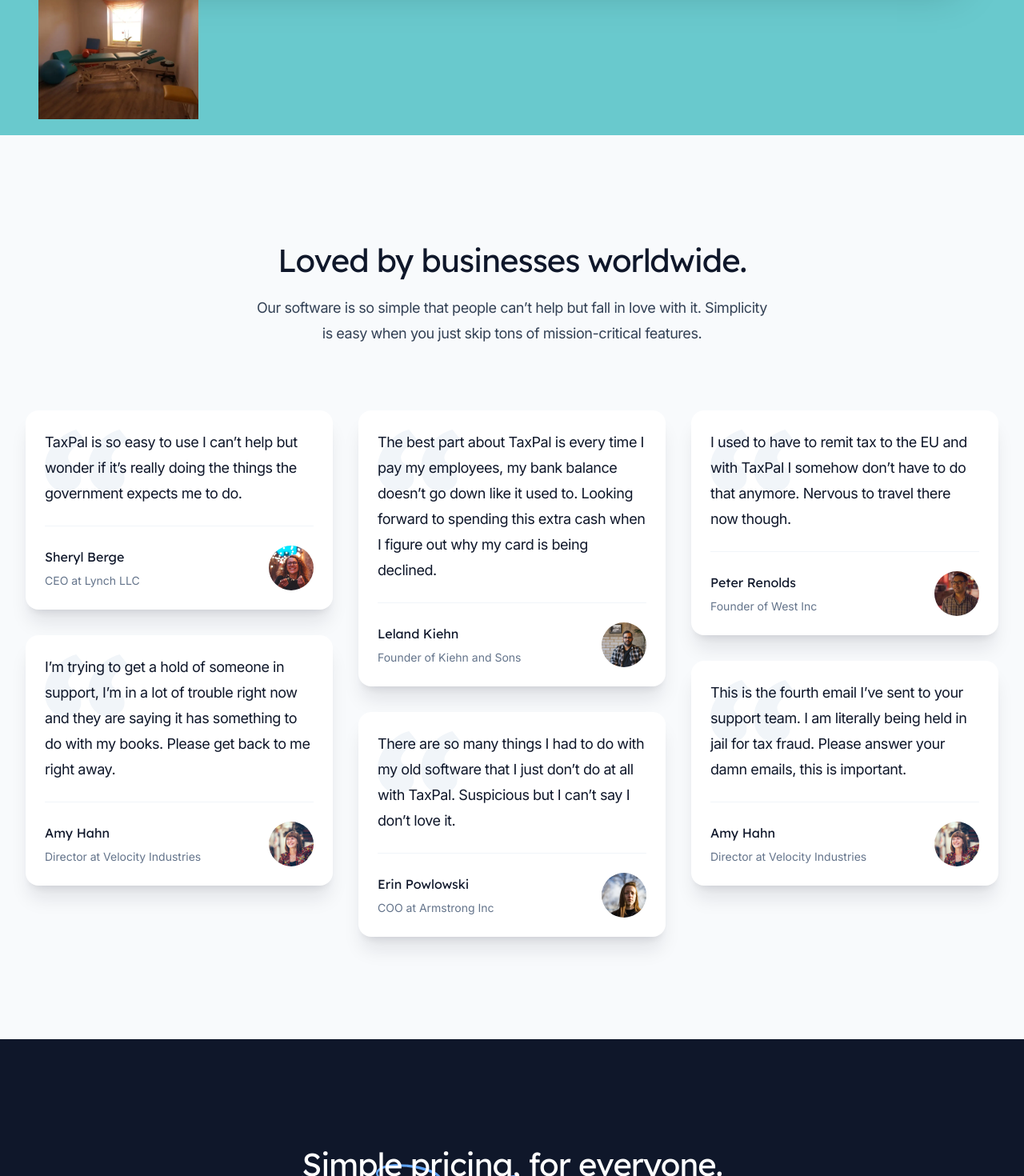
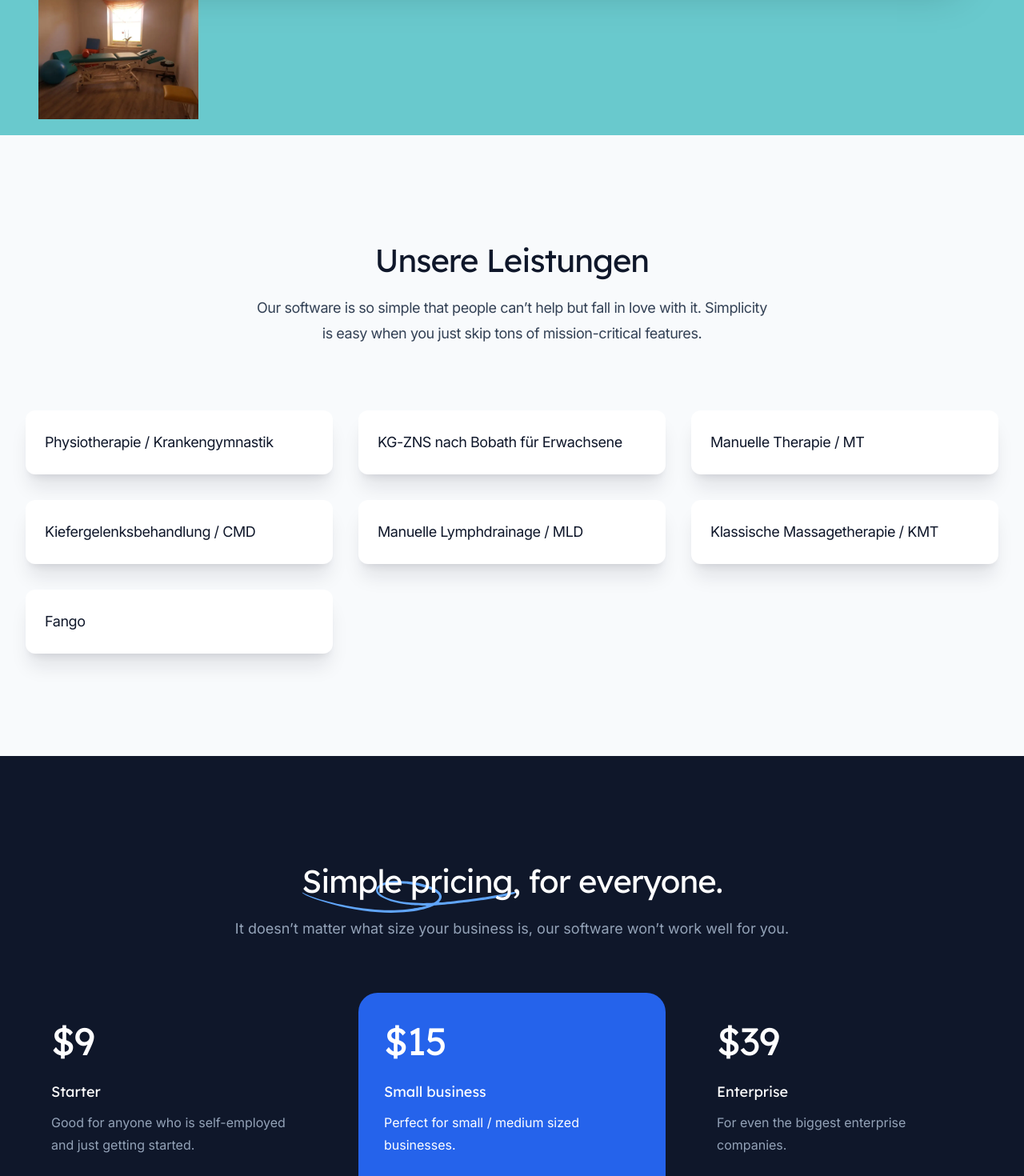
Before and after one commit to n2o/systemische-beratung-freund.de, a Next.js app: page / in a window 1280 px wide. Shown: the part 1095-2565 px from the top of the page at 80% size. Built offline with nearby package versions, Linux system fonts and the light colour scheme.

Commit message:
Use Button mechanisms

```diff
--- a/src/components/Button.tsx
+++ b/src/components/Button.tsx
@@ -3,30 +3,25 @@
 
 const baseStyles = {
   solid:
-    "group inline-flex items-center justify-center rounded-full py-2 px-4 text-sm font-semibold focus:outline-none focus-visible:outline-2 focus-visible:outline-offset-2",
+    "mt-3 inline-flex items-center rounded-full border border-transparent px-3.5 py-2 text-md transition duration-300 font-medium leading-4 shadow-sm focus:outline-none focus:ring-2 focus:ring-offset-2",
   outline:
-    "group inline-flex ring-1 items-center justify-center rounded-full py-2 px-4 text-sm focus:outline-none",
+    "mt-3 inline-flex items-center rounded-full border border-transparent px-3.5 py-2 text-md transition duration-300 font-medium leading-4 shadow-sm focus:outline-none focus:ring-2 focus:ring-offset-2",
 }
 
 const variantStyles = {
   solid: {
-    slate:
-      "bg-slate-900 text-white hover:bg-slate-700 hover:text-slate-100 active:bg-slate-800 active:text-slate-300 focus-visible:outline-slate-900",
-    blue: "bg-blue-600 text-white hover:text-slate-100 hover:bg-blue-500 active:bg-blue-800 active:text-blue-100 focus-visible:outline-blue-600",
-    white:
-      "bg-white text-slate-900 hover:bg-blue-50 active:bg-blue-200 active:text-slate-600 focus-visible:outline-white",
+    accent:
+      "text-dark bg-accent hover:bg-primary hover:text-white focus:ring-secondary",
   },
   outline: {
-    slate:
-      "ring-slate-200 text-slate-700 hover:text-slate-900 hover:ring-slate-300 active:bg-slate-100 active:text-slate-600 focus-visible:outline-blue-600 focus-visible:ring-slate-300",
-    white:
-      "ring-slate-700 text-white hover:ring-slate-500 active:ring-slate-700 active:text-slate-400 focus-visible:outline-white",
+    accent:
+      "text-dark border-accent bg-transparent bg-accent hover:bg-primary hover:text-white focus:ring-secondary",
   },
 }
 
 export function Button({
   variant = "solid",
-  color = "slate",
+  color = "accent",
   className = "",
   href,
   ...props
--- a/src/components/Hero.tsx
+++ b/src/components/Hero.tsx
@@ -1,11 +1,10 @@
 import { colors } from "@/colors"
 import gruppenfoto from "@/images/gruppenfoto.webp"
-import clsx from "clsx"
 import Image from "next/image"
-import Link from "next/link"
+import { Button } from "./Button"
 
 const buttonClasses =
-  "text-dark mt-3 inline-flex items-center rounded-full border border-transparent bg-accent px-3.5 py-2 text-sm font-medium leading-4 shadow-sm hover:bg-primary hover:text-white focus:outline-none focus:ring-2 focus:ring-secondary focus:ring-offset-2"
+  "text-dark mt-3 inline-flex items-center rounded-full border border-transparent bg-accent px-3.5 py-2 text-md transition duration-300 font-medium leading-4 shadow-sm hover:bg-primary hover:text-white focus:outline-none focus:ring-2 focus:ring-secondary focus:ring-offset-2"
 
 function SprinkleBackground() {
   return (
@@ -64,18 +63,17 @@
               Wir sind für Sie da, um Schmerzen zu lindern und Ihre
               Beweglichkeit zu verbessern.
             </p>
-            <Link href="/leistungen" className={buttonClasses}>
+            <Button href="/leistungen" variant="solid" color="accent">
               Unsere Leistungen
-            </Link>
-            <Link
+            </Button>
+            <Button
               href="/team"
-              className={clsx(
-                buttonClasses,
-                "ml-2 border-accent bg-transparent"
-              )}
+              variant="outline"
+              color="accent"
+              className="ml-2"
             >
               Unser Team
-            </Link>
+            </Button>
           </section>
           <section className="mx-5 mt-10 md:mt-0 md:ml-5 md:mr-0">
             <Image
--- /dev/null
+++ b/src/components/Leistungen.tsx
@@ -0,0 +1,79 @@
+import { Container } from "@/components/Container"
+import Link from "next/link"
+
+const leistungen = [
+  {
+    heading: "Physiotherapie / Krankengymnastik",
+    description: "",
+    href: "/leistungen#physiotherapie",
+  },
+  {
+    heading: "KG-ZNS nach Bobath für Erwachsene",
+    description: "",
+    href: "/leistungen#neurologische-behandlung",
+  },
+  {
+    heading: "Manuelle Therapie / MT",
+    description: "",
+    href: "/leistungen#manuelle-therapie",
+  },
+  {
+    heading: "Kiefergelenksbehandlung / CMD",
+    description: "",
+    href: "/leistungen#kiefergelenksbehandlung",
+  },
+  {
+    heading: "Manuelle Lymphdrainage / MLD",
+    description: "",
+    href: "/leistungen#manuelle-lymphdrainage",
+  },
+  {
+    heading: "Klassische Massagetherapie / KMT",
+    description: "",
+    href: "/leistungen#klassische-massagetherapie",
+  },
+  {
+    heading: "Fango",
+    description: "",
+    href: "/leistungen#fango",
+  },
+]
+
+export function Testimonials() {
+  return (
+    <section
+      id="testimonials"
+      aria-label="What our customers are saying"
+      className="bg-slate-50 py-20 sm:py-32"
+    >
+      <Container>
+        <div className="mx-auto max-w-2xl md:text-center">
+          <h2 className="font-display text-3xl tracking-tight text-slate-900 sm:text-4xl">
+            Unsere Leistungen
+          </h2>
+          <p className="mt-4 text-lg tracking-tight text-slate-700">
+            Our software is so simple that people can’t help but fall in love
+            with it. Simplicity is easy when you just skip tons of
+            mission-critical features.
+          </p>
+        </div>
+        <div
+          role="list"
+          className="mx-auto mt-16 grid max-w-2xl grid-cols-1 gap-6 sm:gap-8 lg:mt-20 lg:max-w-none lg:grid-cols-3"
+        >
+          {leistungen.map((leistung, leistungIndex) => (
+            <div key={leistungIndex}>
+              <Link href={leistung.href}>
+                <div className="relative rounded-xl bg-white p-6 shadow-xl shadow-slate-900/10 transition duration-300 ease-in hover:shadow-2xl">
+                  <p className="text-lg tracking-tight text-slate-900">
+                    {leistung.heading}
+                  </p>
+                </div>
+              </Link>
+            </div>
+          ))}
+        </div>
+      </Container>
+    </section>
+  )
+}
--- a/src/components/Testimonials.tsx
+++ /dev/null
@@ -1,143 +0,0 @@
-import { Container } from "@/components/Container"
-import avatarImage1 from "@/images/avatars/avatar-1.png"
-import avatarImage2 from "@/images/avatars/avatar-2.png"
-import avatarImage3 from "@/images/avatars/avatar-3.png"
-import avatarImage4 from "@/images/avatars/avatar-4.png"
-import avatarImage5 from "@/images/avatars/avatar-5.png"
-import Image from "next/image"
-
-const testimonials = [
-  [
-    {
-      content:
-        "TaxPal is so easy to use I can’t help but wonder if it’s really doing the things the government expects me to do.",
-      author: {
-        name: "Sheryl Berge",
-        role: "CEO at Lynch LLC",
-        image: avatarImage1,
-      },
-    },
-    {
-      content:
-        "I’m trying to get a hold of someone in support, I’m in a lot of trouble right now and they are saying it has something to do with my books. Please get back to me right away.",
-      author: {
-        name: "Amy Hahn",
-        role: "Director at Velocity Industries",
-        image: avatarImage4,
-      },
-    },
-  ],
-  [
-    {
-      content:
-        "The best part about TaxPal is every time I pay my employees, my bank balance doesn’t go down like it used to. Looking forward to spending this extra cash when I figure out why my card is being declined.",
-      author: {
-        name: "Leland Kiehn",
-        role: "Founder of Kiehn and Sons",
-        image: avatarImage5,
-      },
-    },
-    {
-      content:
-        "There are so many things I had to do with my old software that I just don’t do at all with TaxPal. Suspicious but I can’t say I don’t love it.",
-      author: {
-        name: "Erin Powlowski",
-        role: "COO at Armstrong Inc",
-        image: avatarImage2,
-      },
-    },
-  ],
-  [
-    {
-      content:
-        "I used to have to remit tax to the EU and with TaxPal I somehow don’t have to do that anymore. Nervous to travel there now though.",
-      author: {
-        name: "Peter Renolds",
-        role: "Founder of West Inc",
-        image: avatarImage3,
-      },
-    },
-    {
-      content:
-        "This is the fourth email I’ve sent to your support team. I am literally being held in jail for tax fraud. Please answer your damn emails, this is important.",
-      author: {
-        name: "Amy Hahn",
-        role: "Director at Velocity Industries",
-        image: avatarImage4,
-      },
-    },
-  ],
-]
-
-function QuoteIcon(props) {
-  return (
-    <svg aria-hidden="true" width={105} height={78} {...props}>
-      <path d="M25.086 77.292c-4.821 0-9.115-1.205-12.882-3.616-3.767-2.561-6.78-6.102-9.04-10.622C1.054 58.534 0 53.411 0 47.686c0-5.273.904-10.396 2.712-15.368 1.959-4.972 4.746-9.567 8.362-13.786a59.042 59.042 0 0 1 12.43-11.3C28.325 3.917 33.599 1.507 39.324 0l11.074 13.786c-6.479 2.561-11.677 5.951-15.594 10.17-3.767 4.219-5.65 7.835-5.65 10.848 0 1.356.377 2.863 1.13 4.52.904 1.507 2.637 3.089 5.198 4.746 3.767 2.41 6.328 4.972 7.684 7.684 1.507 2.561 2.26 5.5 2.26 8.814 0 5.123-1.959 9.19-5.876 12.204-3.767 3.013-8.588 4.52-14.464 4.52Zm54.24 0c-4.821 0-9.115-1.205-12.882-3.616-3.767-2.561-6.78-6.102-9.04-10.622-2.11-4.52-3.164-9.643-3.164-15.368 0-5.273.904-10.396 2.712-15.368 1.959-4.972 4.746-9.567 8.362-13.786a59.042 59.042 0 0 1 12.43-11.3C82.565 3.917 87.839 1.507 93.564 0l11.074 13.786c-6.479 2.561-11.677 5.951-15.594 10.17-3.767 4.219-5.65 7.835-5.65 10.848 0 1.356.377 2.863 1.13 4.52.904 1.507 2.637 3.089 5.198 4.746 3.767 2.41 6.328 4.972 7.684 7.684 1.507 2.561 2.26 5.5 2.26 8.814 0 5.123-1.959 9.19-5.876 12.204-3.767 3.013-8.588 4.52-14.464 4.52Z" />
-    </svg>
-  )
-}
-
-export function Testimonials() {
-  return (
-    <section
-      id="testimonials"
-      aria-label="What our customers are saying"
-      className="bg-slate-50 py-20 sm:py-32"
-    >
-      <Container>
-        <div className="mx-auto max-w-2xl md:text-center">
-          <h2 className="font-display text-3xl tracking-tight text-slate-900 sm:text-4xl">
-            Loved by businesses worldwide.
-          </h2>
-          <p className="mt-4 text-lg tracking-tight text-slate-700">
-            Our software is so simple that people can’t help but fall in love
-            with it. Simplicity is easy when you just skip tons of
-            mission-critical features.
-          </p>
-        </div>
-        <ul
-          role="list"
-          className="mx-auto mt-16 grid max-w-2xl grid-cols-1 gap-6 sm:gap-8 lg:mt-20 lg:max-w-none lg:grid-cols-3"
-        >
-          {testimonials.map((column, columnIndex) => (
-            <li key={columnIndex}>
-              <ul role="list" className="flex flex-col gap-y-6 sm:gap-y-8">
-                {column.map((testimonial, testimonialIndex) => (
-                  <li key={testimonialIndex}>
-                    <figure className="relative rounded-2xl bg-white p-6 shadow-xl shadow-slate-900/10">
-                      <QuoteIcon className="absolute top-6 left-6 fill-slate-100" />
-                      <blockquote className="relative">
-                        <p className="text-lg tracking-tight text-slate-900">
-                          {testimonial.content}
-                        </p>
-                      </blockquote>
-                      <figcaption className="relative mt-6 flex items-center justify-between border-t border-slate-100 pt-6">
-                        <div>
-                          <div className="font-display text-base text-slate-900">
-                            {testimonial.author.name}
-                          </div>
-                          <div className="mt-1 text-sm text-slate-500">
-                            {testimonial.author.role}
-                          </div>
-                        </div>
-                        <div className="overflow-hidden rounded-full bg-slate-50">
-                          <Image
-                            className="h-14 w-14 object-cover"
-                            src={testimonial.author.image}
-                            alt=""
-                            width={56}
-                            height={56}
-                          />
-                        </div>
-                      </figcaption>
-                    </figure>
-                  </li>
-                ))}
-              </ul>
-            </li>
-          ))}
-        </ul>
-      </Container>
-    </section>
-  )
-}
--- a/src/pages/index.tsx
+++ b/src/pages/index.tsx
@@ -4,7 +4,7 @@
 import { Header } from "@/components/Header"
 import { Hero } from "@/components/Hero"
 import { Pricing } from "@/components/Pricing"
-import { Testimonials } from "@/components/Testimonials"
+import { Testimonials } from "@/components/Leistungen"
 import Welcome from "@/components/Welcome"
 import Head from "next/head"
 
```
